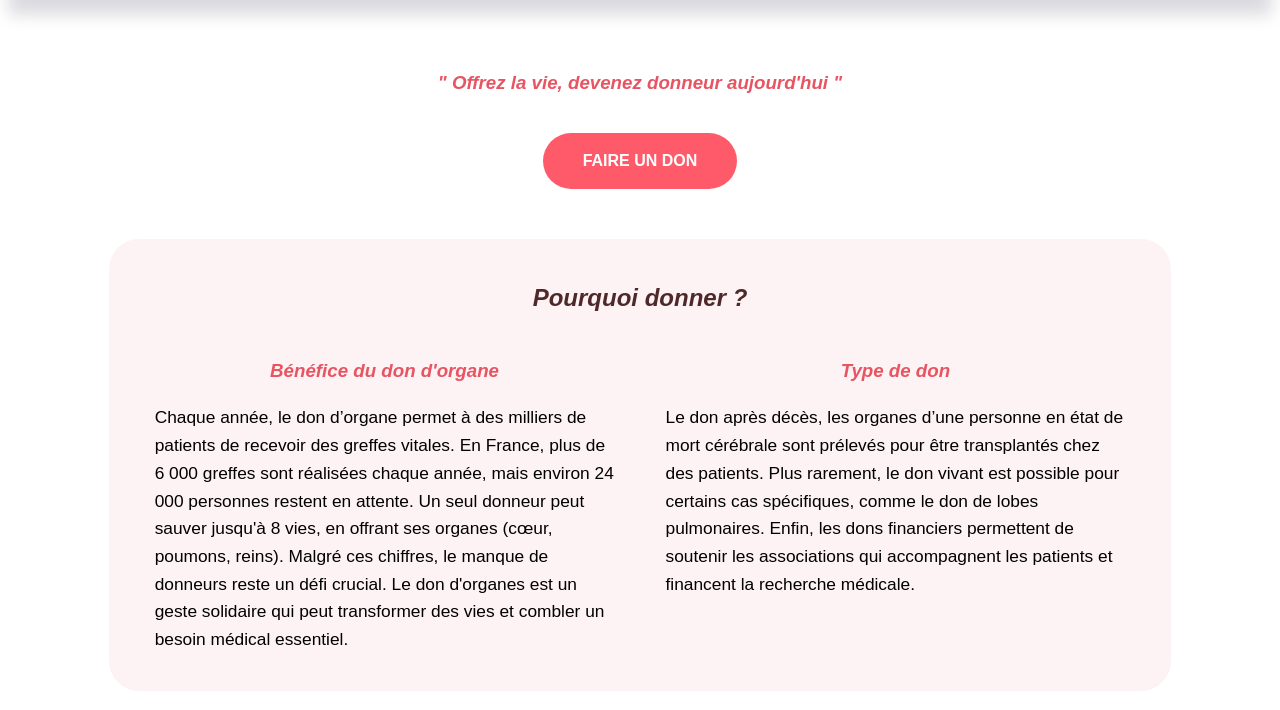
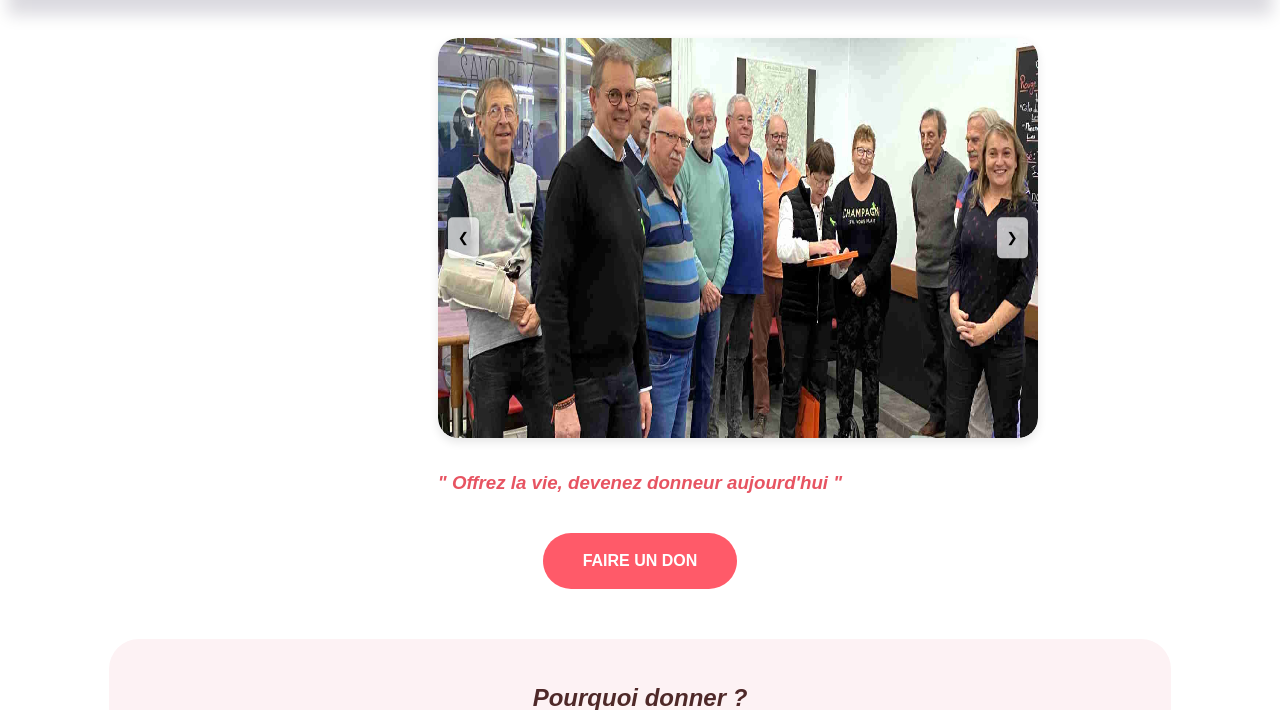
Before and after one commit to ZreY27/Refonte_FGCP_asso, a PHP site: page /accueil.html in a window 1280 px wide. Shown: the part 197-907 px from the top of the page. Run offline with PHP 8.4, Linux system fonts and the light colour scheme.

Commit message:
carroussel page d'acceuil + icon pages

```diff
--- a/SAE/accueil.html
+++ b/SAE/accueil.html
@@ -3,10 +3,11 @@
     <head>
         <meta charset="utf-8"/>
         <meta name="viewport" content="width=device-width, initial-scale=1.0">
-
+        <link rel="icon" href="img/accueil/logo_FGCP.png">
         <link rel="stylesheet" href="style/style.css">
         <link rel="stylesheet" href="style/accueil.css">
         <script language="JavaScript" src="script/script.js" type="module"></script>
+        <script src="script/carroussel.js" type="module"></script>
         <title>Accueil</title>
     </head>
 
@@ -38,6 +39,17 @@
                 </nav>
             </div>
         </header>
+
+
+        <div class="carrousel">
+            <div class="slides">
+                <img src="img/accueil/image-carrousel1.jpg" alt="Image 1">
+                <img src="img/accueil/image-carrousel2.jpg" alt="Image 2">
+                <img src="img/accueil/image-carrousel3.jpg" alt="Image 3">
+            </div>
+            <button class="prev" >&#10094;</button>
+            <button class="next" >&#10095;</button>
+        </div>
 
 
 
--- a/SAE/actus.html
+++ b/SAE/actus.html
@@ -3,7 +3,7 @@
     <head>
         <meta charset="UTF-8">
         <meta name="viewport" content="width=device-width, initial-scale=1.0">
-
+        <link rel="icon" href="img/accueil/logo_FGCP.png">
         <link rel="stylesheet" href="style/style.css">
         <link rel="stylesheet" href="style/actus.css">
 
--- a/SAE/don.html
+++ b/SAE/don.html
@@ -3,7 +3,7 @@
     <head>
         <meta charset="UTF-8">
         <meta name="viewport" content="width=device-width, initial-scale=1.0">
-
+        <link rel="icon" href="img/accueil/logo_FGCP.png">
         <link rel="stylesheet" href="style/style.css">
         <link rel="stylesheet" href="style/don.css">
 
--- a/SAE/presentation.html
+++ b/SAE/presentation.html
@@ -5,6 +5,7 @@
         <meta charset="UTF-8">
         <link rel="stylesheet" href="style/style.css">
         <link rel="stylesheet" href="style/presentation.css">
+        <link rel="icon" href="img/accueil/logo_FGCP.png">
         <script language="JavaScript" src="script/script.js" type="module"></script>
         <title>Présentation</title>
     </head>
--- /dev/null
+++ b/SAE/script/carroussel.js
@@ -0,0 +1,13 @@
+
+let currentSlide = 0;
+
+function changeSlide(direction) {
+    const slides = document.querySelector('.slides');
+    const totalSlides = slides.children.length;
+
+    currentSlide = (currentSlide + direction + totalSlides) % totalSlides;
+    slides.style.transform = `translateX(-${currentSlide * 100}%)`;
+}
+
+document.querySelector('.prev').addEventListener('click', () => changeSlide(-1));
+document.querySelector('.next').addEventListener('click', () => changeSlide(1));
--- a/SAE/style/accueil.css
+++ b/SAE/style/accueil.css
@@ -3,6 +3,62 @@
     font-family: 'Poppins', sans-serif;
     line-height: 1.6;
 }
+/*design carroussel */
+
+.carrousel {
+    position: relative;
+    width: 600px;
+    height: 400px;
+    border-radius: 20px;
+    overflow: hidden;
+    box-shadow: 0 4px 10px rgba(0, 0, 0, 0.1);
+    background-color: white;
+    display: flex;
+    justify-content: center;
+    align-items: center;
+    margin-left: 34%;
+}
+
+.slides {
+    display: flex;
+    transition: transform 0.5s ease;
+}
+
+.slides img {
+    width: 100%;
+    height: 400px;
+    border-radius: 20px;
+}
+
+
+.prev{
+    left: 10px;
+    position: absolute;
+    top: 50%;
+    transform: translateY(-50%);
+    background-color: rgba(255, 255, 255, 0.7);
+    border: none;
+    padding: 10px;
+    cursor: pointer;
+    border-radius: 5px;
+    box-shadow: 0 2px 5px rgba(0, 0, 0, 0.2);
+}
+
+.next {
+    right: 10px;
+    position: absolute;
+    top: 50%;
+    transform: translateY(-50%);
+    background-color: rgba(255, 255, 255, 0.7);
+    border: none;
+    padding: 10px;
+    cursor: pointer;
+    border-radius: 5px;
+    box-shadow: 0 2px 5px rgba(0, 0, 0, 0.2);
+}
+
+/*fin design carroussel*/
+
 /* design du bouton */
 
 .titre-don{
```
Also changed, not shown: SAE/img/accueil/image-carrousel1.jpg (added), SAE/img/accueil/image-carrousel2.jpg (added), SAE/img/accueil/image-carrousel3.jpg (added).
